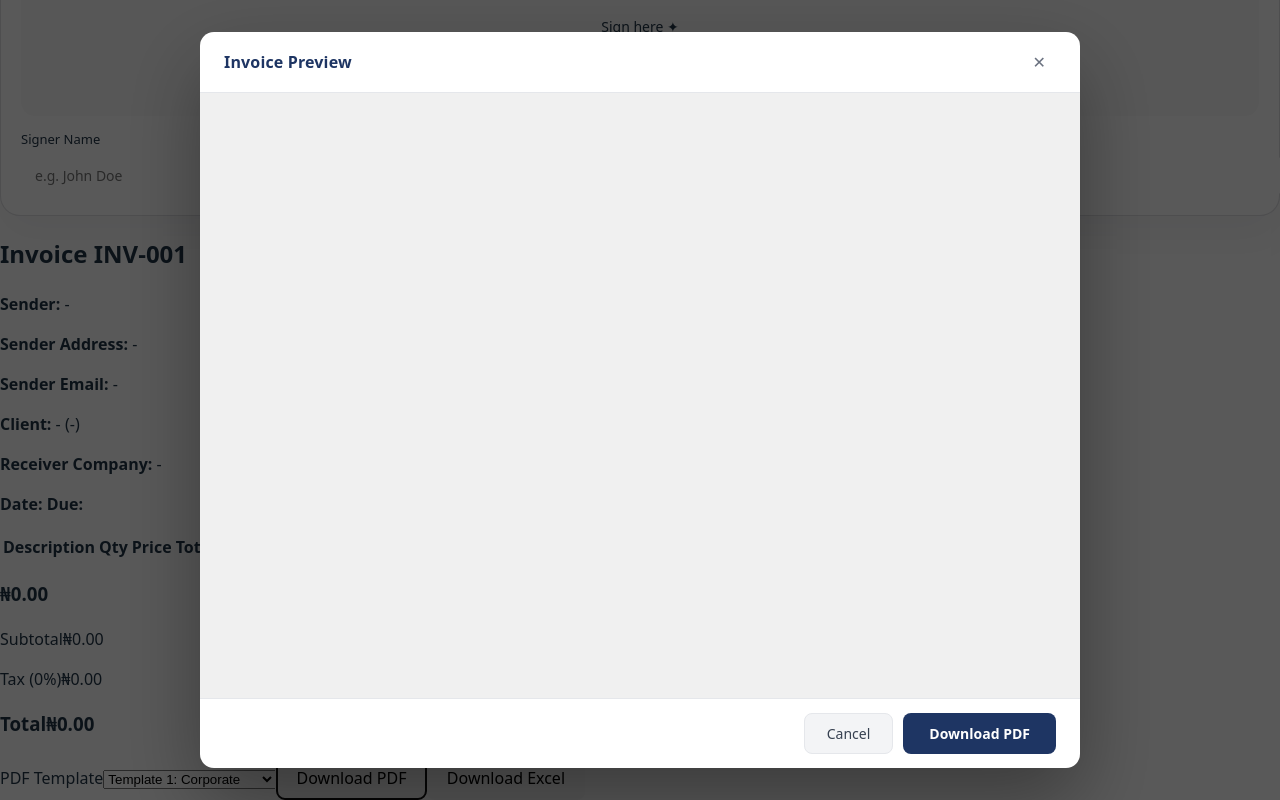
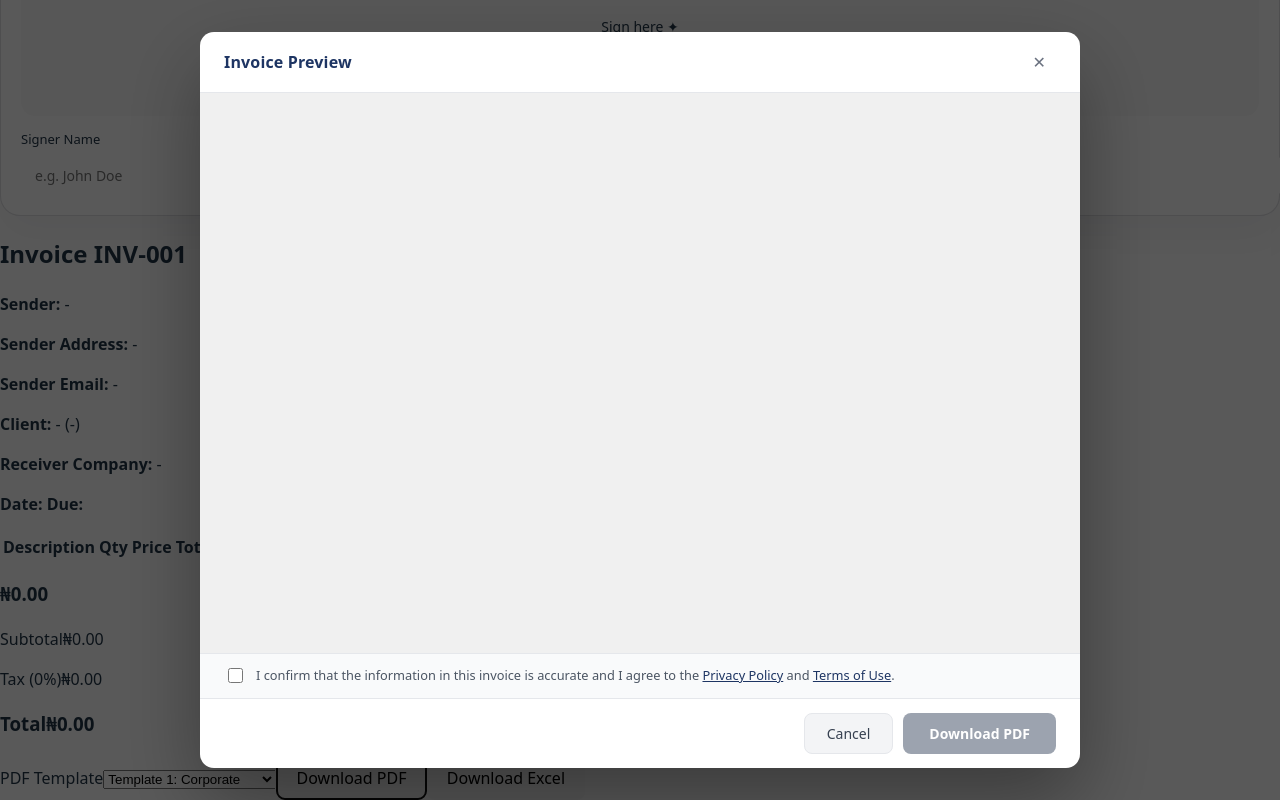
Before and after one commit to uptipro/free-invoice, a React (Vite) app: page / in a window 1280 px wide. Both pictures are taken after a click on the button "Download PDF". Shown: the part 469-1269 px from the top of the page. Built offline with nearby package versions, Linux system fonts and the light colour scheme; the HTML template or start-up script is replaced by a standard one.

Commit message:
Add privacy policy checkbox to PDF preview modal

```diff
--- a/src/components/PdfPreviewModal.jsx
+++ b/src/components/PdfPreviewModal.jsx
@@ -1,7 +1,14 @@
-import React from 'react';
+import React, { useState, useEffect } from 'react';
 import styles from './PdfPreviewModal.module.css';
 
 export default function PdfPreviewModal({ isOpen, pdfDataUrl, onClose, onDownload }) {
+  const [agreed, setAgreed] = useState(false);
+
+  // Reset checkbox each time the modal opens
+  useEffect(() => {
+    if (isOpen) setAgreed(false);
+  }, [isOpen]);
+
   if (!isOpen) return null;
 
   return (
@@ -22,9 +29,35 @@ export default function PdfPreviewModal({ isOpen, pdfDataUrl, onClose, onDownloa
             <div className={styles.loading}>Generating preview…</div>
           )}
         </div>
+        <div className={styles.privacy}>
+          <label className={styles.privacyLabel}>
+            <input
+              type="checkbox"
+              className={styles.privacyCheckbox}
+              checked={agreed}
+              onChange={(e) => setAgreed(e.target.checked)}
+            />
+            <span>
+              I confirm that the information in this invoice is accurate and I agree to the{' '}
+              <a href="https://freeinvoice.app/privacy" target="_blank" rel="noopener noreferrer" className={styles.privacyLink}>
+                Privacy Policy
+              </a>{' '}and{' '}
+              <a href="https://freeinvoice.app/terms" target="_blank" rel="noopener noreferrer" className={styles.privacyLink}>
+                Terms of Use
+              </a>.
+            </span>
+          </label>
+        </div>
         <div className={styles.footer}>
           <button className={styles.cancelBtn} onClick={onClose}>Cancel</button>
-          <button className={styles.downloadBtn} onClick={onDownload}>Download PDF</button>
+          <button
+            className={styles.downloadBtn}
+            onClick={onDownload}
+            disabled={!agreed}
+            title={!agreed ? 'Please accept the privacy policy to download' : ''}
+          >
+            Download PDF
+          </button>
         </div>
       </div>
     </div>
--- a/src/components/PdfPreviewModal.module.css
+++ b/src/components/PdfPreviewModal.module.css
@@ -77,6 +77,41 @@
   color: #6b7280;
 }
 
+.privacy {
+  padding: 12px 24px;
+  border-top: 1px solid #e5e7eb;
+  background: #f9fafb;
+  flex-shrink: 0;
+}
+
+.privacyLabel {
+  display: flex;
+  align-items: flex-start;
+  gap: 10px;
+  cursor: pointer;
+  font-size: 0.8rem;
+  color: #4b5563;
+  line-height: 1.5;
+}
+
+.privacyCheckbox {
+  margin-top: 2px;
+  width: 15px;
+  height: 15px;
+  flex-shrink: 0;
+  accent-color: #1e3563;
+  cursor: pointer;
+}
+
+.privacyLink {
+  color: #1e3563;
+  text-decoration: underline;
+}
+
+.privacyLink:hover {
+  color: #16295a;
+}
+
 .footer {
   display: flex;
   gap: 10px;
@@ -118,6 +153,11 @@
   background: #16295a;
 }
 
+.downloadBtn:disabled {
+  background: #9ca3af;
+  cursor: not-allowed;
+}
+
 @media (max-width: 600px) {
   .footer {
     flex-direction: column-reverse;
```
